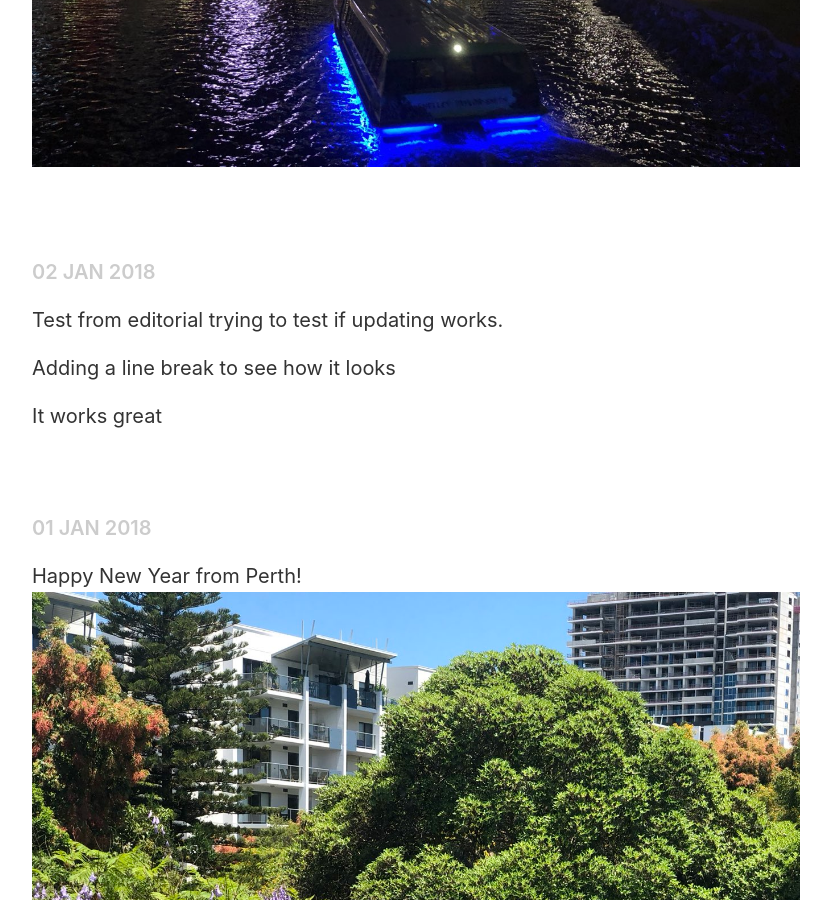
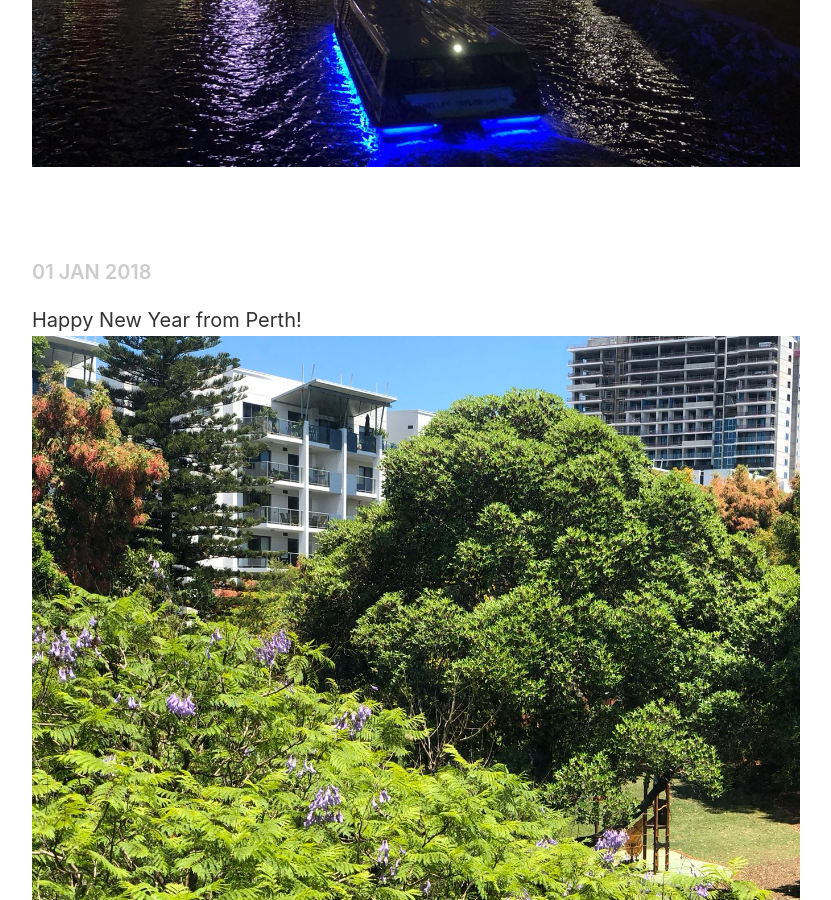
Before and after one commit to reeceorbuck/reeceorbuck.github.io, a Jekyll site: the page built from index.html, in a window 1280 px wide and 900 px high, scrolled down 1572 px. Shown: the whole window, without its empty margins (224-1055 px from the left). Built offline with Jekyll 4.4.1, drawn with Linux system fonts in a browser that asks for light colours; the list of posts is cut into pages by our own code.

```diff
--- a/_layouts/default.html
+++ b/_layouts/default.html
@@ -8,7 +8,7 @@
 
 	<link rel="authorization_endpoint" href="https://indieauth.com/auth">
 	<link rel="token_endpoint" href="https://tokens.indieauth.com/token">
-	<link rel="micropub" href="http://micropub.azurewebsites.net/micropub/main">
+	<link rel="micropub" href="http://micropub.azurewebsites.net/reece.work">
 
 	<link href="mailto:reeceorbuck@me.com" rel="me" />
 	<link href="https://micro.blog/reece" rel="me" />
--- a/_posts/2018-01-02-33066.md
+++ /dev/null
@@ -1,12 +0,0 @@
----
-layout: micropubpost
-date: '2018-01-02T09:11:06.000Z'
-title: ''
-slug: '33066'
-category: social
----
-Test from editorial trying to test if updating works.
-
-Adding a line break to see how it looks
-
-It works great
```
